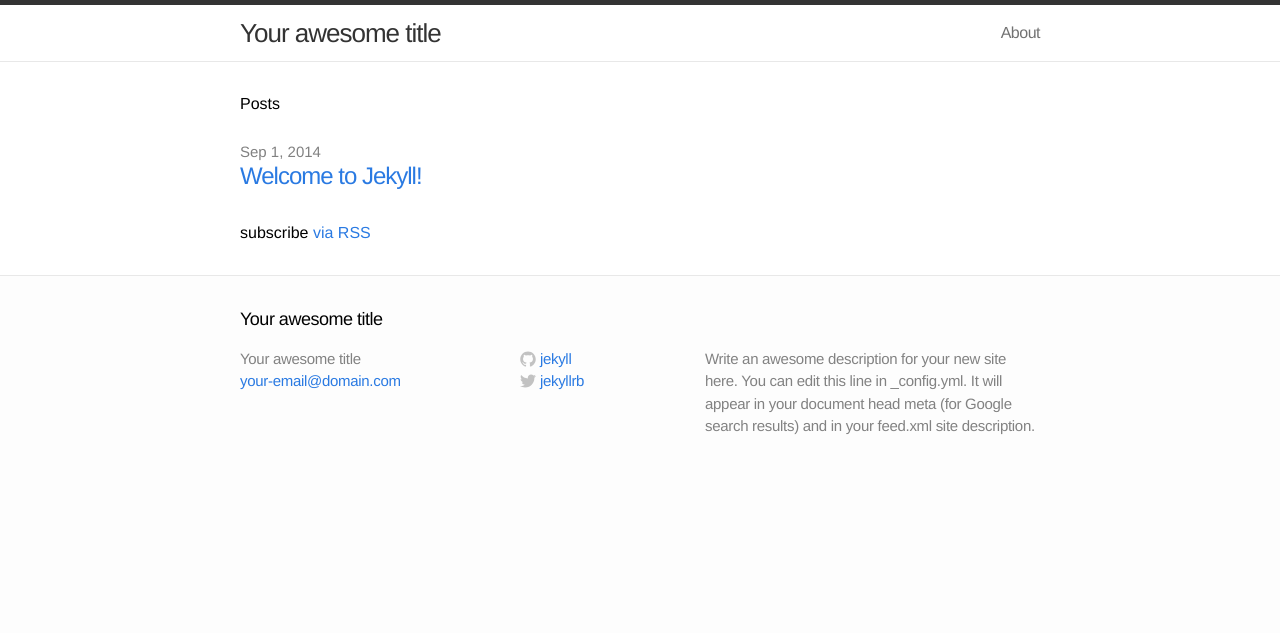
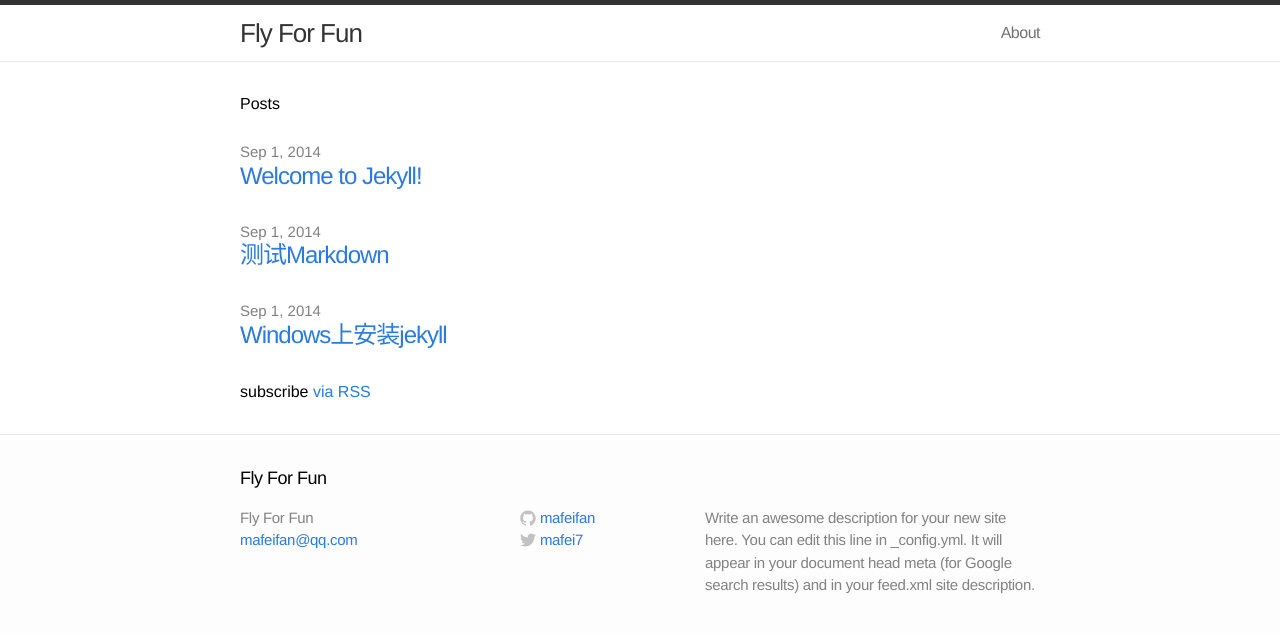
Before and after one commit to mafeifan/mafeifan.github.io, a Jekyll site: the page built from index.html, in a window 1280 px wide. Shown: the top 633 px of the page. Built offline with Jekyll 4.4.1, drawn with Linux system fonts in a browser that asks for light colours.

```diff
--- a/_config.yml
+++ b/_config.yml
@@ -1,12 +1,13 @@
 # Site settings
-title: Your awesome title
-email: your-email@domain.com
+title: Fly For Fun
+email: mafeifan@qq.com
 description: "Write an awesome description for your new site here. You can edit this line in _config.yml. It will appear in your document head meta (for Google search results) and in your feed.xml site description."
 baseurl: ""
-url: "http://yourdomain.com"
-twitter_username: jekyllrb
-github_username:  jekyll
+url: "http://mafeifan.github.io"
+twitter_username: mafei7
+github_username:  mafeifan
 
 # Build settings
 markdown: kramdown
 permalink: pretty
+highlighter: rouge
```
Also changed, not shown: _posts/2014-09-01-install-jekyll-on-windows.markdown (added, +10 -0 lines), _posts/2014-09-01-test-markdown.markdown (added, +14 -0 lines).
